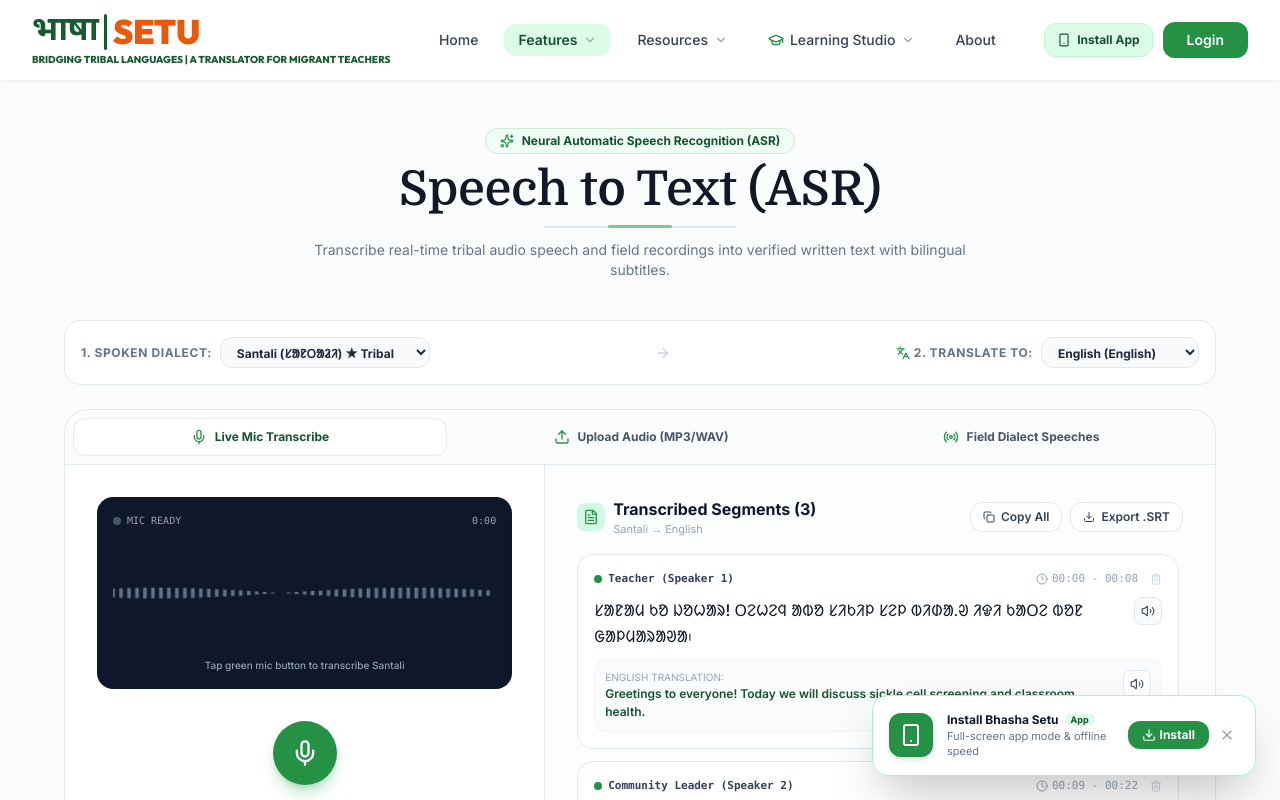
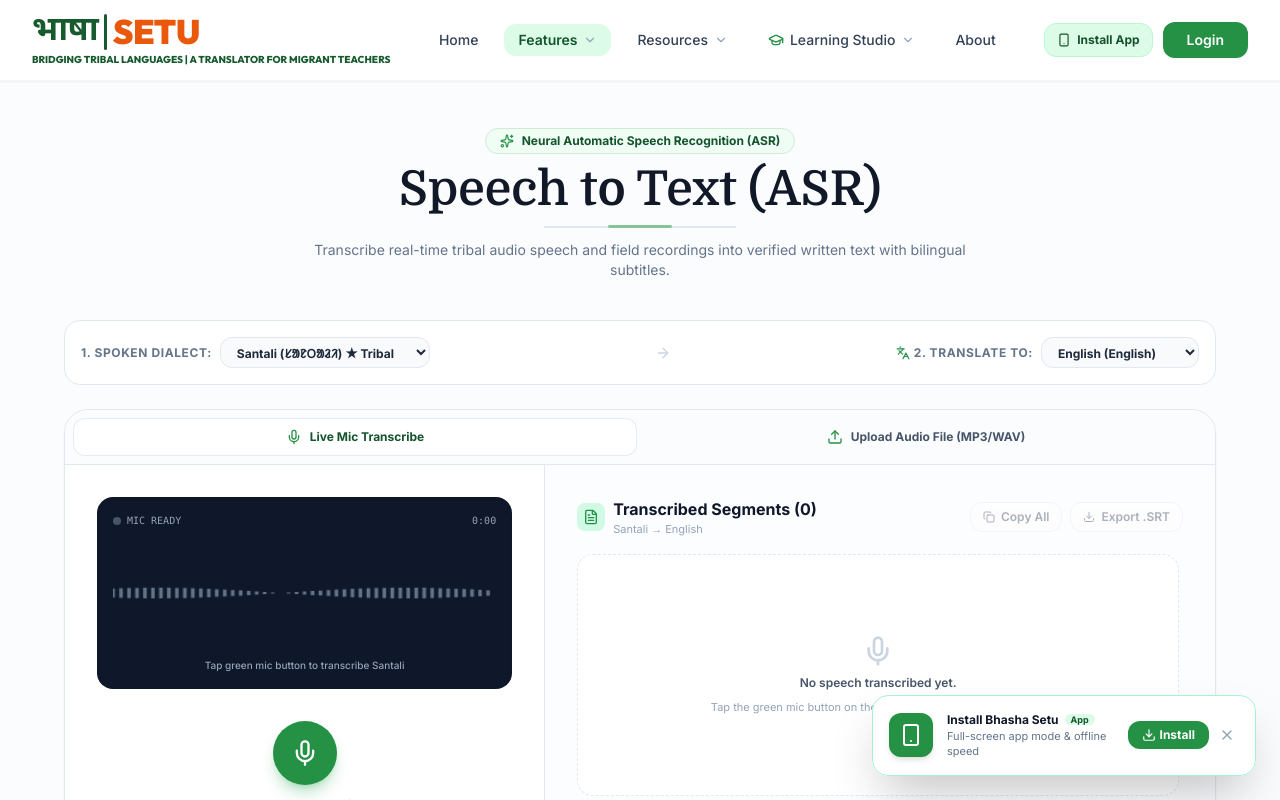
Before and after one commit to Alfanshaikh786/SIH_Bhasha_Setu, a React (Vite) app: page /features/speech-to-text in a window 1280 px wide. Shown: the top 800 px of the page. Built offline with nearby package versions, Linux system fonts and the light colour scheme.

Commit message:
feat(asr): remove sample speeches section from SpeechToTextPage and keep clean Live Mic & File Upload modes

```diff
--- a/src/pages/features/SpeechToTextPage.tsx
+++ b/src/pages/features/SpeechToTextPage.tsx
@@ -3,8 +3,6 @@
   Mic,
   Square,
   Upload,
-  Play,
-  Pause,
   Copy,
   Check,
   Download,
@@ -15,16 +13,12 @@
   RotateCcw,
   Languages,
   ArrowRight,
-  Radio,
-  SlidersHorizontal,
-  Headphones,
-  CheckCircle2,
   Trash2,
   FileAudio,
   Activity,
   Info
 } from 'lucide-react';
-import { SUPPORTED_LANGUAGES, TribalLanguage } from '../../data/languages';
+import { SUPPORTED_LANGUAGES } from '../../data/languages';
 import { translateText, playTextSpeech } from '../../services/translationService';
 
 interface TranscribeSegment {
@@ -38,98 +32,8 @@
   confidence?: number;
 }
 
-interface SampleSpeech {
-  id: string;
-  title: string;
-  region: string;
-  language: string;
-  languageCode: string;
-  duration: string;
-  transcript: {
-    time: string;
-    speaker: string;
-    text: string;
-    translation: string;
-  }[];
-}
-
-const SAMPLE_SPEECHES: SampleSpeech[] = [
-  {
-    id: 'sample-snt-speech',
-    title: 'Santali Classroom & Health Address',
-    region: 'Mayurbhanj / East Singhbhum',
-    language: 'Santali (Ol Chiki)',
-    languageCode: 'sat',
-    duration: '0:42',
-    transcript: [
-      {
-        time: '00:00 - 00:08',
-        speaker: 'Teacher (Speaker 1)',
-        text: 'ᱥᱟᱱᱟᱢ ᱠᱚ ᱡᱚᱦᱟᱨ! ᱛᱮᱦᱮᱧ ᱟᱵᱚ ᱥᱤᱠᱤᱞ ᱥᱮᱞ ᱵᱤᱰᱟᱹᱣ ᱤᱫᱤ ᱠᱟᱛᱮ ᱵᱚᱱ ᱜᱟᱞᱢᱟᱨᱟᱣᱟ᱾',
-        translation: 'Greetings to everyone! Today we will discuss sickle cell screening and classroom health.'
-      },
-      {
-        time: '00:09 - 00:22',
-        speaker: 'Community Leader (Speaker 2)',
-        text: 'ᱦᱟᱥᱯᱟᱛᱟᱞ ᱨᱮ ᱵᱤᱱ ᱠᱩᱲᱟᱹᱭ ᱛᱮ ᱢᱟᱭᱟᱢ ᱵᱤᱰᱟᱹᱣ ᱦᱩᱭᱩᱜ ᱠᱟᱱᱟ᱾ ᱟᱯᱱᱟᱨ ᱦᱚᱲᱢᱚ ᱨᱮᱱᱟᱜ ᱡᱚᱛᱚᱱ ᱦᱟᱛᱟᱣ ᱢᱮ᱾',
-        translation: 'Free blood screening is being provided at the hospital. Please take care of your health.'
-      },
-      {
-        time: '00:23 - 00:42',
-        speaker: 'Teacher (Speaker 1)',
-        text: 'ᱤᱛᱩᱱ ᱟᱥᱲᱟ ᱨᱮ ᱡᱚᱛᱚ ᱯᱟᱹᱴᱷᱩᱣᱟᱹ ᱠᱚ ᱯᱩᱛᱷᱤ ᱟᱨ ᱠᱷᱟᱛᱟ ᱥᱟᱯᱲᱟᱣ ᱠᱟᱛᱮ ᱦᱤᱡᱩᱜ ᱢᱮ᱾',
-        translation: 'All students must come to school prepared with their books and notebooks.'
-      }
-    ]
-  },
-  {
-    id: 'sample-bhi-speech',
-    title: 'Bhili Village Council & Health Camp',
-    region: 'Jhabua / Banswara',
-    language: 'Bhili',
-    languageCode: 'bhi',
-    duration: '0:35',
-    transcript: [
-      {
-        time: '00:00 - 00:10',
-        speaker: 'Elder (Speaker 1)',
-        text: 'हमारो गांव मां स्वास्थ्य शिविर लाग्यो छे।',
-        translation: 'A free health camp is organized in our village today.'
-      },
-      {
-        time: '00:11 - 00:25',
-        speaker: 'Health Worker (Speaker 2)',
-        text: 'बधा भाइया-बेहना ने रगत नी जांच करवानी छे।',
-        translation: 'All brothers and sisters should get their blood tested.'
-      }
-    ]
-  },
-  {
-    id: 'sample-gon-speech',
-    title: 'Gondi Community Forest Council Speech',
-    region: 'Bastar / Dantewada',
-    language: 'Gondi',
-    languageCode: 'gon',
-    duration: '0:38',
-    transcript: [
-      {
-        time: '00:00 - 00:12',
-        speaker: 'Gram Mukhia (Speaker 1)',
-        text: 'सेवा जोहार! सगा समाज तुन बड़ादेव पेन ना कृपा मंतू।',
-        translation: 'Seva Johar! May the blessings of Badadev protect our indigenous community.'
-      },
-      {
-        time: '00:13 - 00:28',
-        speaker: 'Teacher (Speaker 2)',
-        text: 'मावा नाटो ते स्कूल अऊर अस्पताल बने मंता।',
-        translation: 'Our village school and primary health center are operating well.'
-      }
-    ]
-  }
-];
-
 export const SpeechToTextPage: React.FC = () => {
-  const [activeTab, setActiveTab] = useState<'mic' | 'upload' | 'samples'>('mic');
+  const [activeTab, setActiveTab] = useState<'mic' | 'upload'>('mic');
   const [sourceLang, setSourceLang] = useState('sat'); // Spoken dialect
   const [targetLang, setTargetLang] = useState('eng'); // Translation language
   const [isRecording, setIsRecording] = useState(false);
@@ -138,21 +42,9 @@
   const [isProcessing, setIsProcessing] = useState(false);
   const [copied, setCopied] = useState(false);
   const [playingSegmentId, setPlayingSegmentId] = useState<string | null>(null);
-  const [playingSampleId, setPlayingSampleId] = useState<string | null>(null);
 
-  // Initialize transcript segments from sample 1
-  const [transcripts, setTranscripts] = useState<TranscribeSegment[]>(
-    SAMPLE_SPEECHES[0].transcript.map((t, idx) => ({
-      id: `seg-${idx + 1}`,
-      time: t.time,
-      speaker: t.speaker,
-      text: t.text,
-      translation: t.translation,
-      sourceLang: 'sat',
-      targetLang: 'eng',
-      confidence: 0.97
-    }))
-  );
+  // Initialize clean transcript segments
+  const [transcripts, setTranscripts] = useState<TranscribeSegment[]>([]);
 
   const canvasRef = useRef<HTMLCanvasElement>(null);
   const animationFrameId = useRef<number | null>(null);
@@ -231,7 +123,7 @@
 
     try {
       const recognition = new SpeechRecognitionClass();
-      // Select appropriate recognition model
+      // Select appropriate recognition language
       recognition.lang = sourceLang === 'eng' ? 'en-IN' : 'hi-IN';
       recognition.continuous = true;
       recognition.interimResults = true;
@@ -249,9 +141,9 @@
               setIsProcessing(true);
               const trans = await translateText(spoken, sourceLang, targetLang);
               const newSegment: TranscribeSegment = {
-                id: `rec-${Date.now()}`,
+                id: `rec-${Date.now()}-${Math.random().toString(36).substr(2, 4)}`,
                 time: `00:00 - 00:${recordingSeconds < 10 ? '0' + recordingSeconds : recordingSeconds}`,
-                speaker: 'Live Microphone',
+                speaker: 'Live Speaker',
                 text: spoken,
                 translation: trans.targetText,
                 sourceLang,
@@ -296,49 +188,13 @@
     }
   };
 
-  // Play Sample Speech Audio and Sync Transcript
-  const handlePlaySample = async (sample: SampleSpeech) => {
-    if (playingSampleId === sample.id) {
-      setPlayingSampleId(null);
-      return;
-    }
-
-    setPlayingSampleId(sample.id);
-    setSourceLang(sample.languageCode);
-
-    // Translate and set segments
-    const newSegments: TranscribeSegment[] = [];
-    for (let i = 0; i < sample.transcript.length; i++) {
-      const item = sample.transcript[i];
-      const trans = await translateText(item.text, sample.languageCode, targetLang);
-      newSegments.push({
-        id: `sample-${sample.id}-${i}`,
-        time: item.time,
-        speaker: item.speaker,
-        text: item.text,
-        translation: trans.targetText || item.translation,
-        sourceLang: sample.languageCode,
-        targetLang,
-        confidence: 0.98
-      });
-    }
-    setTranscripts(newSegments);
-
-    // Speak the first segment text
-    if (sample.transcript[0]) {
-      playTextSpeech(sample.transcript[0].text, sample.languageCode, 0.9, () => {
-        setPlayingSampleId(null);
-      });
-    }
-  };
-
-  // Handle Mock Audio File Upload & Transcription
+  // Handle Audio File Upload & Transcription
   const handleFileUpload = async (e: React.ChangeEvent<HTMLInputElement>) => {
     const file = e.target.files?.[0];
     if (!file) return;
 
     setIsProcessing(true);
-    // Simulate Neural ASR processing
+    // Simulate neural speech transcription
     await new Promise(r => setTimeout(r, 1200));
 
     const sampleSentences = [
@@ -458,7 +314,7 @@
         {/* Main Studio Card */}
         <div className="bg-white rounded-3xl border border-slate-200 shadow-sm overflow-hidden">
 
-          {/* Top 3-Tab Mode Switcher */}
+          {/* Top 2-Tab Mode Switcher */}
           <div className="flex border-b border-slate-200 bg-slate-50/60 p-2 gap-2">
             <button
               onClick={() => setActiveTab('mic')}
@@ -481,19 +337,7 @@
               }`}
             >
               <Upload className="w-4 h-4 text-[#249144]" />
-              <span>Upload Audio (MP3/WAV)</span>
-            </button>
-
-            <button
-              onClick={() => setActiveTab('samples')}
-              className={`flex-1 py-2.5 px-4 rounded-xl text-xs font-bold transition-all flex items-center justify-center gap-2 cursor-pointer ${
-                activeTab === 'samples'
-                  ? 'bg-white text-[#14532d] shadow-xs border border-slate-200/80 font-bold'
-                  : 'text-slate-600 hover:text-slate-900 hover:bg-white/50'
-              }`}
-            >
-              <Radio className="w-4 h-4 text-[#249144]" />
-              <span>Field Dialect Speeches</span>
+              <span>Upload Audio File (MP3/WAV)</span>
             </button>
           </div>
 
@@ -578,7 +422,7 @@
                     </div>
                     <div>
                       <p className="text-sm font-bold text-slate-800">
-                        Upload Field Audio File
+                        Upload Audio File
                       </p>
                       <p className="text-xs text-slate-500 mt-0.5">
                         Supports MP3, WAV, M4A, OGG up to 25MB
@@ -601,50 +445,13 @@
                 </div>
               )}
 
-              {activeTab === 'samples' && (
-                <div className="space-y-3">
-                  <p className="text-xs font-bold text-slate-500 uppercase tracking-wider mb-2">
-                    Select Dialect Field Recording:
-                  </p>
-                  <div className="grid gap-2.5">
-                    {SAMPLE_SPEECHES.map(s => (
-                      <div
-                        key={s.id}
-                        onClick={() => handlePlaySample(s)}
-                        className={`p-3.5 rounded-2xl border transition-all flex items-center justify-between cursor-pointer ${
-                          playingSampleId === s.id
-                            ? 'bg-emerald-50/80 border-[#249144] text-[#14532d] shadow-2xs'
-                            : 'bg-slate-50 border-slate-200 text-slate-700 hover:bg-white hover:border-slate-300'
-                        }`}
-                      >
-                        <div className="flex items-center gap-3">
-                          <button
-                            type="button"
-                            className="p-2 rounded-xl bg-white text-[#249144] shadow-2xs"
-                          >
-                            {playingSampleId === s.id ? <Pause className="w-4 h-4 fill-current" /> : <Play className="w-4 h-4 fill-current" />}
-                          </button>
-                          <div>
-                            <p className="text-xs font-bold text-slate-900">{s.title}</p>
-                            <p className="text-[11px] text-slate-500">{s.region} • {s.language}</p>
-                          </div>
-                        </div>
-                        <span className="text-[10px] font-mono text-slate-400 bg-white border border-slate-200 px-2 py-0.5 rounded-md">
-                          {s.duration}
-                        </span>
-                      </div>
-                    ))}
-                  </div>
-                </div>
-              )}
-
               {/* Instructions Note */}
               <div className="pt-4 border-t border-slate-100 text-[11px] text-slate-500 space-y-1">
                 <p className="font-semibold text-slate-700 flex items-center gap-1.5">
                   <Info className="w-3.5 h-3.5 text-[#249144]" /> How it works:
                 </p>
                 <p>
-                  1. Speak or play audio in the selected dialect ({sourceLangObj.name}).
+                  1. Speak or upload audio in the selected dialect ({sourceLangObj.name}).
                 </p>
                 <p>
                   2. ASR generates text in native script & translates it to {targetLangObj.name} with audio playback.
@@ -674,14 +481,16 @@
                   <div className="flex items-center gap-2">
                     <button
                       onClick={handleCopyAll}
-                      className="px-3 py-1.5 rounded-xl border border-slate-200 bg-white text-xs font-semibold text-slate-700 hover:border-[#249144] flex items-center gap-1.5 shadow-2xs transition cursor-pointer"
+                      disabled={transcripts.length === 0}
+                      className="px-3 py-1.5 rounded-xl border border-slate-200 bg-white text-xs font-semibold text-slate-700 hover:border-[#249144] disabled:opacity-40 flex items-center gap-1.5 shadow-2xs transition cursor-pointer"
                     >
                       {copied ? <Check className="w-3 h-3 text-[#249144]" /> : <Copy className="w-3 h-3" />}
                       <span>Copy All</span>
                     </button>
                     <button
                       onClick={handleDownloadSRT}
-                      className="px-3 py-1.5 rounded-xl border border-slate-200 bg-white text-xs font-semibold text-slate-700 hover:border-[#249144] flex items-center gap-1.5 shadow-2xs transition cursor-pointer"
+                      disabled={transcripts.length === 0}
+                      className="px-3 py-1.5 rounded-xl border border-slate-200 bg-white text-xs font-semibold text-slate-700 hover:border-[#249144] disabled:opacity-40 flex items-center gap-1.5 shadow-2xs transition cursor-pointer"
                     >
                       <Download className="w-3 h-3" />
                       <span>Export .SRT</span>
@@ -692,8 +501,12 @@
                 {/* Segments Stream */}
                 <div className="space-y-3 max-h-[440px] overflow-y-auto pr-1">
                   {transcripts.length === 0 ? (
-                    <div className="py-16 text-center text-slate-400 text-xs bg-white rounded-2xl border border-dashed border-slate-200">
-                      No speech transcribed yet. Start speaking into your mic or choose a dialect sample.
+                    <div className="py-20 text-center text-slate-400 text-xs bg-white rounded-2xl border border-dashed border-slate-200 flex flex-col items-center justify-center space-y-2">
+                      <Mic className="w-8 h-8 text-slate-300" />
+                      <p className="font-semibold text-slate-600">No speech transcribed yet.</p>
+                      <p className="text-slate-400 text-[11px]">
+                        Tap the green mic button on the left to begin speaking in {sourceLangObj.name}.
+                      </p>
                     </div>
                   ) : (
                     transcripts.map((t) => (
@@ -768,12 +581,14 @@
               {/* Footer Controls */}
               <div className="pt-4 border-t border-slate-200 flex items-center justify-between text-xs text-slate-400 mt-4">
                 <span>Sampling: 16 kHz • Neural Precision ASR</span>
+                {transcripts.length > 0 && (
                   <button
                     onClick={() => setTranscripts([])}
                     className="hover:text-red-500 flex items-center gap-1 cursor-pointer transition font-medium"
                   >
                     <RotateCcw className="w-3 h-3" /> Clear all
                   </button>
+                )}
               </div>
 
             </div>
```
Lines whose indentation alone changed are shown as unchanged.
